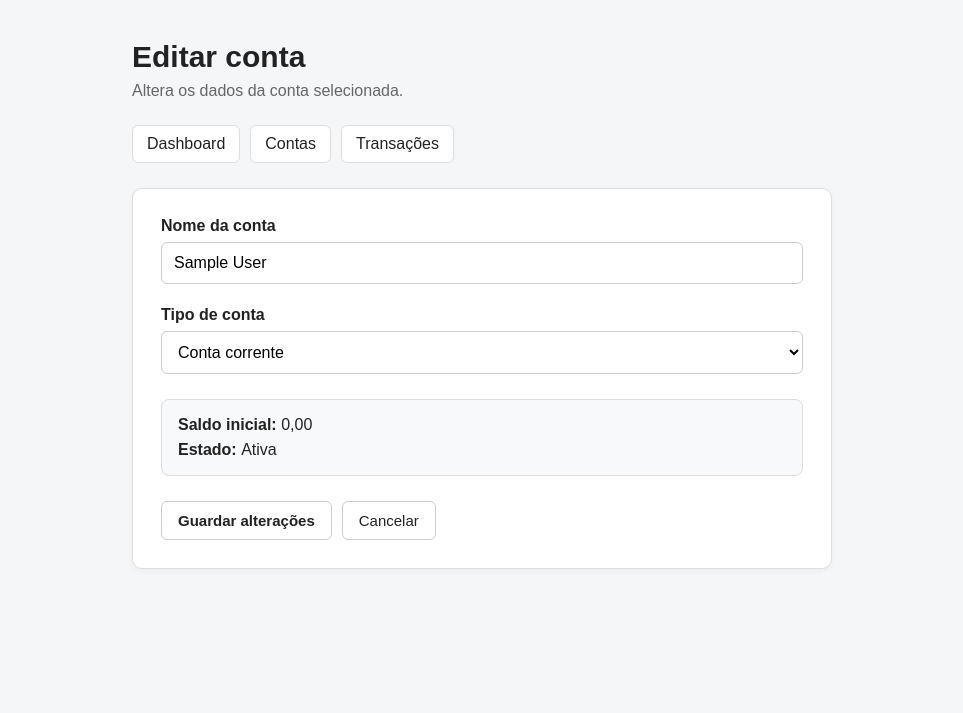
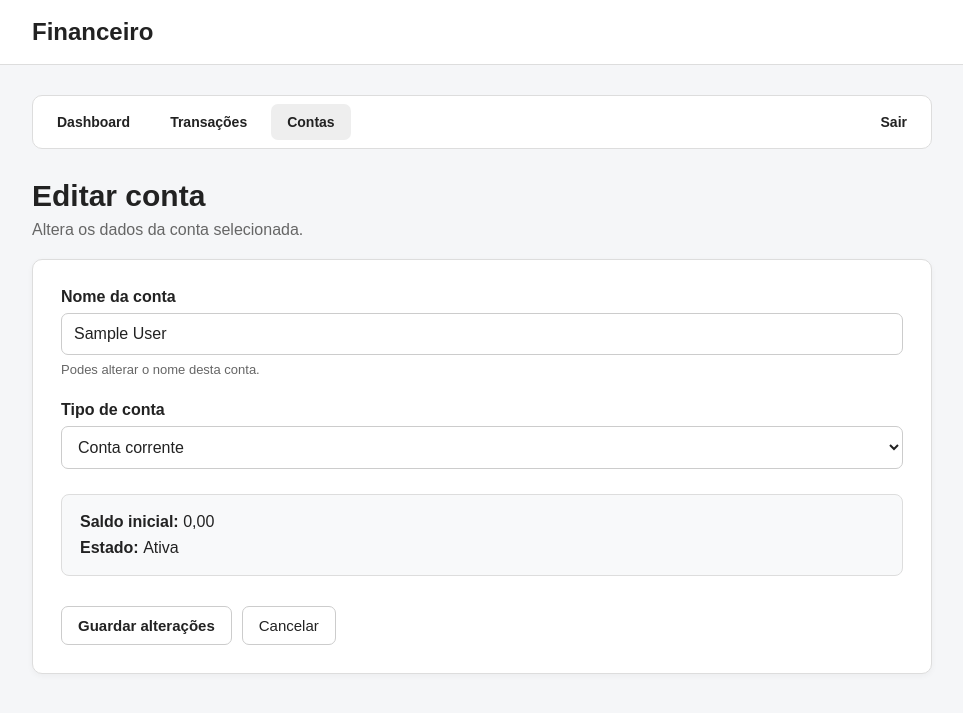
Before and after one commit to MarioS136/financeiro, a PHP site: page /account-edit.php?id=1 in a window 1280 px wide. Shown: the top 713 px of the page, without its empty margins (158-1121 px from the left). Run offline with PHP 8.4, Linux system fonts and the light colour scheme; the visitor is signed in with stand-in values (Sample User, id 1).

Commit message:
nova alter.

```diff
--- a/public/account-edit.php
+++ b/public/account-edit.php
@@ -187,14 +193,19 @@ if ($_SERVER['REQUEST_METHOD'] === 'POST') {
 
     body {
         margin: 0;
-        padding: 0;
 
         font-family:
             Arial,
             sans-serif;
 
         background: #f5f6f8;
+
         color: #222;
+    }
+
+
+    a {
+        color: inherit;
     }
 
 
@@ -205,8 +216,9 @@ if ($_SERVER['REQUEST_METHOD'] === 'POST') {
      */
 
     .container {
-        width: min(700px, 92%);
-        margin: 40px auto;
+        width: min(900px, 92%);
+
+        margin: 0 auto;
     }
 
 
@@ -216,18 +228,30 @@ if ($_SERVER['REQUEST_METHOD'] === 'POST') {
      * =====================================================
      */
 
-    .page-header {
-        margin-bottom: 25px;
+    .header {
+        background: #ffffff;
+
+        border-bottom: 1px solid #ddd;
+
+        padding: 18px 0;
+
+        margin-bottom: 30px;
     }
 
-    .page-header h1 {
-        margin: 0 0 8px 0;
-        font-size: 30px;
+    .header-content {
+        display: flex;
+
+        justify-content: space-between;
+
+        align-items: center;
+
+        gap: 20px;
     }
 
-    .page-header p {
+    .app-name {
         margin: 0;
-        color: #666;
+
+        font-size: 24px;
     }
 
 
@@ -239,35 +263,77 @@ if ($_SERVER['REQUEST_METHOD'] === 'POST') {
 
     .navigation {
         display: flex;
-        gap: 10px;
+
+        align-items: center;
+
+        gap: 8px;
+
         flex-wrap: wrap;
 
-        margin-bottom: 25px;
+        margin-bottom: 30px;
+
+        padding: 8px;
+
+        background: #ffffff;
+
+        border: 1px solid #ddd;
+
+        border-radius: 10px;
     }
 
     .navigation a {
         display: inline-block;
 
-        padding: 9px 14px;
+        padding: 10px 16px;
 
-        background: #ffffff;
-
-        border: 1px solid #ddd;
-        border-radius: 6px;
+        border-radius: 7px;
 
         text-decoration: none;
 
-        color: #222;
+        font-size: 14px;
+
+        font-weight: 600;
     }
 
     .navigation a:hover {
         background: #eeeeee;
     }
 
+    .navigation .active {
+        background: #eeeeee;
+    }
+
+    .navigation .logout {
+        margin-left: auto;
+    }
+
 
     /*
      * =====================================================
-     * FORMULÁRIO
+     * CABEÇALHO DA PÁGINA
+     * =====================================================
+     */
+
+    .page-header {
+        margin-bottom: 20px;
+    }
+
+    .page-header h1 {
+        margin: 0 0 8px 0;
+
+        font-size: 30px;
+    }
+
+    .page-header p {
+        margin: 0;
+
+        color: #666;
+    }
+
+
+    /*
+     * =====================================================
+     * CARD DO FORMULÁRIO
      * =====================================================
      */
 
@@ -275,12 +341,48 @@ if ($_SERVER['REQUEST_METHOD'] === 'POST') {
         background: #ffffff;
 
         border: 1px solid #ddd;
+
         border-radius: 10px;
 
         padding: 28px;
 
+        margin-bottom: 30px;
+
         box-shadow:
             0 2px 6px rgba(0, 0, 0, 0.04);
+    }
+
+
+    /*
+     * =====================================================
+     * ERROS
+     * =====================================================
+     */
+
+    .errors {
+        margin-bottom: 25px;
+
+        padding: 15px 18px;
+
+        border: 1px solid #d8b4b4;
+
+        border-radius: 7px;
+
+        background: #faf3f3;
+    }
+
+    .errors ul {
+        margin: 0;
+
+        padding-left: 20px;
+    }
+
+    .errors li {
+        margin-bottom: 6px;
+    }
+
+    .errors li:last-child {
+        margin-bottom: 0;
     }
 
 
@@ -309,6 +411,8 @@ if ($_SERVER['REQUEST_METHOD'] === 'POST') {
 
         font-size: 13px;
 
+        line-height: 1.4;
+
         color: #666;
     }
 
@@ -321,27 +425,29 @@ if ($_SERVER['REQUEST_METHOD'] === 'POST') {
 
     .form-group input,
     .form-group select {
-
         width: 100%;
 
         padding: 11px 12px;
 
         border: 1px solid #ccc;
-        border-radius: 6px;
+
+        border-radius: 7px;
 
         background: #ffffff;
 
+        color: #222;
+
         font-size: 16px;
-
     }
 
     .form-group input:focus,
     .form-group select:focus {
-
         outline: none;
 
         border-color: #777;
 
+        box-shadow:
+            0 0 0 2px rgba(0, 0, 0, 0.05);
     }
 
 
@@ -352,81 +458,31 @@ if ($_SERVER['REQUEST_METHOD'] === 'POST') {
      */
 
     .account-info {
-
         margin: 25px 0;
 
-        padding: 16px;
+        padding: 18px;
 
         border: 1px solid #ddd;
+
         border-radius: 8px;
 
         background: #f8f9fa;
-
     }
 
     .account-info p {
-
-        margin: 7px 0;
-
+        margin: 8px 0;
     }
 
     .account-info p:first-child {
-
         margin-top: 0;
-
     }
 
     .account-info p:last-child {
-
         margin-bottom: 0;
-
     }
 
     .account-info-label {
-
         font-weight: bold;
-
-    }
-
-
-    /*
-     * =====================================================
-     * ERROS
-     * =====================================================
-     */
-
-    .errors {
-
-        margin-bottom: 25px;
-
-        padding: 15px 18px;
-
-        border: 1px solid #d8b4b4;
-
-        border-radius: 6px;
-
-        background: #faf3f3;
-
-    }
-
-    .errors ul {
-
-        margin: 0;
-
-        padding-left: 20px;
-
-    }
-
-    .errors li {
-
-        margin-bottom: 5px;
-
-    }
-
-    .errors li:last-child {
-
-        margin-bottom: 0;
-
     }
 
 
@@ -437,28 +493,27 @@ if ($_SERVER['REQUEST_METHOD'] === 'POST') {
      */
 
     .form-actions {
-
         display: flex;
 
+        align-items: center;
+
         gap: 10px;
-
-        align-items: center;
 
         flex-wrap: wrap;
 
         margin-top: 10px;
 
+        padding-top: 5px;
     }
 
     .btn {
-
         display: inline-block;
 
         padding: 10px 16px;
 
-        border-radius: 6px;
+        border: 1px solid #ccc;
 
-        border: 1px solid #ccc;
+        border-radius: 7px;
 
         background: #ffffff;
 
@@ -538,14 +601,64 @@ if ($_SERVER['REQUEST_METHOD'] === 'POST') {
 
 <body>
 
-<div class="container">
-
-
 <!-- =====================================================
      CABEÇALHO
      ===================================================== -->
 
+<header class="header">
+
+
+<div class="container header-content">
+
+    <h1 class="app-name">
+        Financeiro
+    </h1>
+
+</div>
+
+
+</header>
+
+<main class="container">
+
+<!-- =====================================================
+     NAVEGAÇÃO
+     ===================================================== -->
+
+<nav class="navigation">
+
+
+<a href="index.php">
+    Dashboard
+</a>
+
+<a href="transactions.php">
+    Transações
+</a>
+
+<a
+    href="accounts.php"
+    class="active"
+>
+    Contas
+</a>
+
+<a
+    href="logout.php"
+    class="logout"
+>
+    Sair
+</a>
+
+
+</nav>
+
+<!-- =====================================================
+     CABEÇALHO DA PÁGINA
+     ===================================================== -->
+
 <header class="page-header">
+
 
 <h1>
     Editar conta
@@ -555,29 +668,8 @@ if ($_SERVER['REQUEST_METHOD'] === 'POST') {
     Altera os dados da conta selecionada.
 </p>
 
+
 </header>
-
-
-<!-- =====================================================
-     NAVEGAÇÃO
-     ===================================================== -->
-
-<nav class="navigation">
-
-    <a href="index.php">
-        Dashboard
-    </a>
-
-    <a href="accounts.php">
-        Contas
-    </a>
-
-    <a href="transactions.php">
-        Transações
-    </a>
-
-</nav>
-
 
 <!-- =====================================================
      FORMULÁRIO
@@ -641,6 +733,10 @@ if ($_SERVER['REQUEST_METHOD'] === 'POST') {
             autocomplete="off"
             required
         >
+
+        <span class="form-help">
+            Podes alterar o nome desta conta.
+        </span>
 
     </div>
 
```
Also changed, not shown: other parts of public/account-edit.php (+40 -26 lines). Lines whose indentation alone changed are shown as unchanged.
